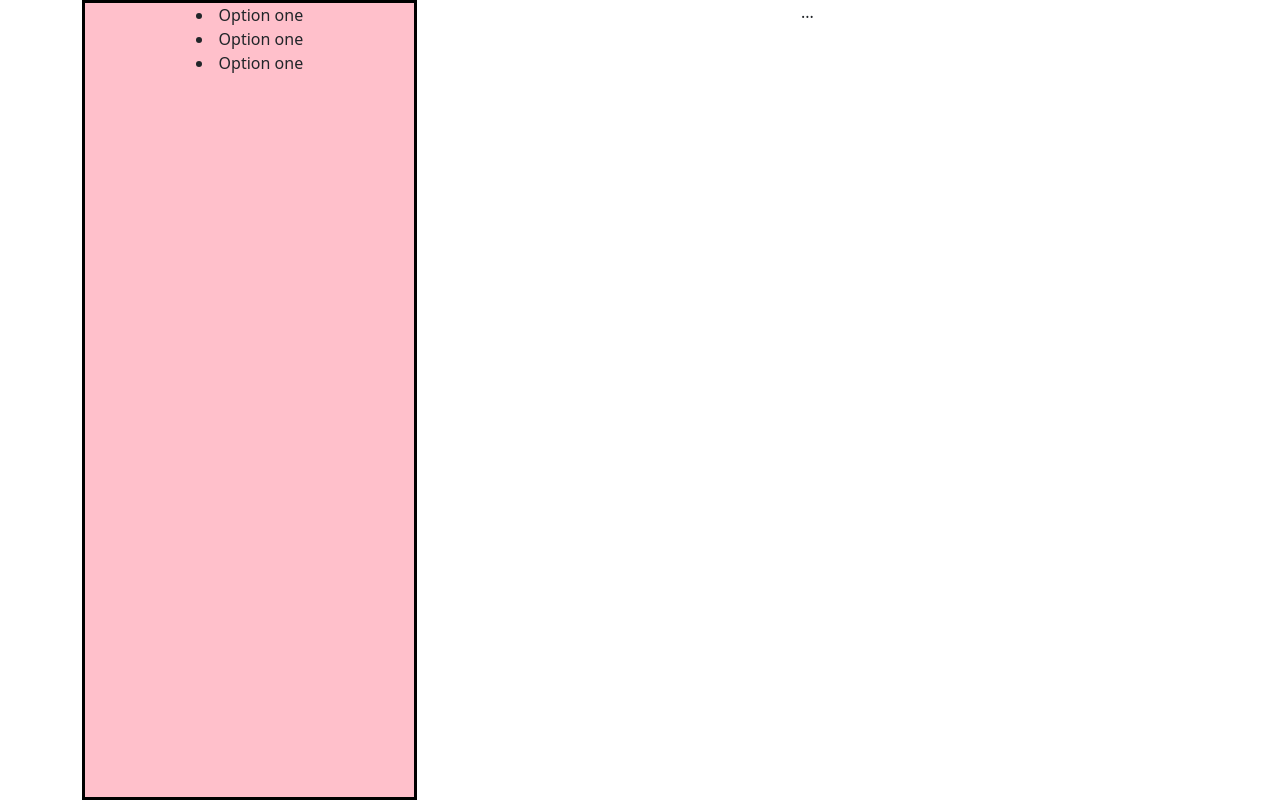
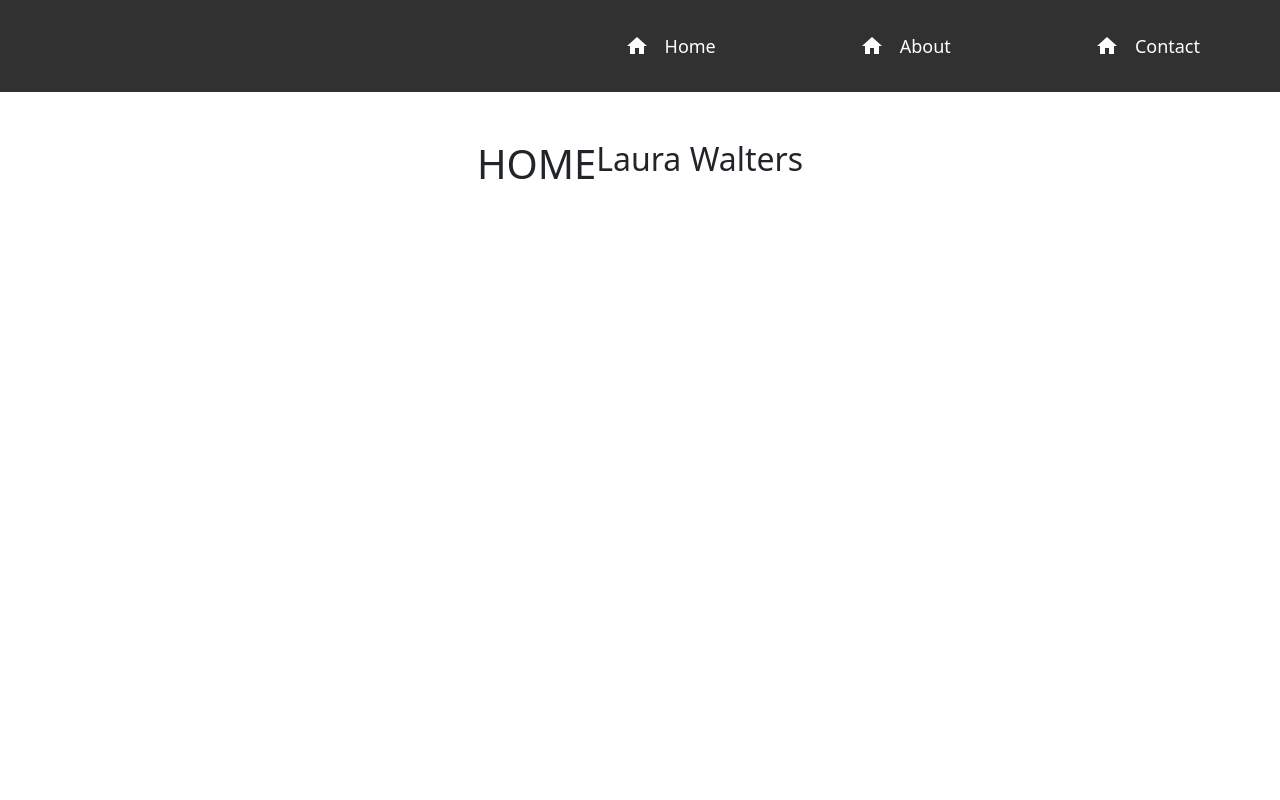
Before and after one commit to laurawalters1/Laura-Walters-Portfolio, a React (Create React App) app: page / in a window 1280 px wide. Built offline with nearby package versions, Linux system fonts and the light colour scheme.

Commit message:
navbar and header

```diff
--- a/package.json
+++ b/package.json
@@ -1,6 +1,6 @@
 {
   "name": "laura-walters-portfolio",
-  "homepage": "https://laurawalters1.github.io/laura-walters-portfolio",
+  "homepage": "https://laurawalters1.github.io/laura-walters-portfolio/",
   "version": "0.1.0",
   "private": true,
   "dependencies": {
@@ -11,11 +11,12 @@
     "@testing-library/react": "^13.2.0",
     "@testing-library/user-event": "^13.5.0",
     "axios": "^0.27.2",
-    "bootstrap": "^5.1.3",
+    "bootstrap": "^5.2.0-beta1",
     "dotenv": "^16.0.1",
     "gh-pages": "^4.0.0",
     "react": "^18.1.0",
     "react-dom": "^18.1.0",
+    "react-router-dom": "^6.3.0",
     "react-scripts": "5.0.1",
     "web-vitals": "^2.1.4"
   },
--- a/src/App.css
+++ b/src/App.css
@@ -1,57 +1,8 @@
-.App {
-  text-align: center;
+* {
+  margin: 0;
 }
 
-.App-logo {
-  height: 40vmin;
-  pointer-events: none;
+body {
+  margin: 0;
+  padding: 0;
 }
-
-@media (prefers-reduced-motion: no-preference) {
-  .App-logo {
-    animation: App-logo-spin infinite 20s linear;
-  }
-}
-
-.App-header {
-  background-color: #282c34;
-  min-height: 100vh;
-  display: flex;
-  flex-direction: column;
-  align-items: center;
-  justify-content: center;
-  font-size: calc(10px + 2vmin);
-  color: white;
-}
-
-.App-link {
-  color: #61dafb;
-}
-
-.container {
-  display: flex;
-}
-
-.container__sidebar {
-  width: 30%;
-  height: 100vh;
-  border: solid black 3px;
-  background-color: pink;
-}
-
-.container__main {
-  /* Take the remaining width */
-  flex: 1;
-
-  /* Make it scrollable */
-  overflow: auto;
-}
-
-@keyframes App-logo-spin {
-  from {
-    transform: rotate(0deg);
-  }
-  to {
-    transform: rotate(360deg);
-  }
-}
--- a/src/App.js
+++ b/src/App.js
@@ -1,25 +1,32 @@
-import MenuIcon from "@mui/icons-material/Menu";
 import "./App.css";
+import Offcanvas from "./components/Offcanvas";
+import { BrowserRouter as Router, Routes, Route } from "react-router-dom";
+import Home from "./pages/Home";
+import Contact from "./pages/Contact";
+import Navbar from "./components/Navbar";
+import About from "./pages/About";
 
 function App() {
   return (
     <div className="App">
-      <div className="container">
-        {/* <!-- Sidebar --> */}
-        <MenuIcon className="d-lg-none" />
-        <aside className="container__sidebar">
-          <div class="list-group">
-            {/* <MenuIcon /> */}
+      <Router>
+        <div class="">
+          <header className="d-lg-none d-flex"></header>
+          {/* <!-- Sidebar --> */}
+          <aside class="container__sidebar">
+            <Navbar className="d-none bg-dark d-lg-flex" />
+          </aside>
 
-            <li>Option one</li>
-            <li>Option one</li>
-            <li>Option one</li>
-          </div>
-        </aside>
-
-        {/* <!-- Main --> */}
-        <main class="container__main">...</main>
-      </div>
+          {/* <!-- Main --> */}
+          <main class="container__main mt-5">
+            <Routes>
+              <Route path="/" element={<Home />} />
+              <Route path="/contact" element={<Contact />} />
+              <Route path="/about" element={<About />} />
+            </Routes>
+          </main>
+        </div>
+      </Router>
     </div>
   );
 }
--- /dev/null
+++ b/src/components/Navbar.css
@@ -0,0 +1,10 @@
+:root {
+  --peach: #ff8b56;
+  --charcoal: #313131;
+}
+.navbar {
+  position: sticky;
+  top: 0px;
+  width: 100%;
+  background-color: var(--charcoal) !important;
+}
--- /dev/null
+++ b/src/components/Navbar.jsx
@@ -0,0 +1,31 @@
+import React from 'react'
+import { Link } from 'react-router-dom'
+import './Navbar.css'
+import { OffcanvasData } from './OffcanvasData'
+import '../App.css'
+import Offcanvas from './Offcanvas'
+
+function Navbar() {
+  return (
+    // <div class="aside d-none m-0 d-lg-flex">
+
+    <div className="navbar  p-3">
+      <Offcanvas className="d-flex  d-lg-none"/>
+        <div className='nav d-none  d-lg-flex'>
+    {OffcanvasData.map((item, index)=>{
+            return <li key={index} className={item.cName}>
+              <Link to={item.path} className="nav-item m-5" >
+                {item.icon}
+                <span>{item.title}</span>
+              </Link>
+            </li>
+          })}
+          </div>
+    </div>
+
+
+
+  )
+}
+
+export default Navbar
--- /dev/null
+++ b/src/components/Offcanvas.css
@@ -0,0 +1,86 @@
+:root {
+  --peach: #ff8b56;
+  --charcoal: #313131;
+}
+
+.navbar {
+  margin: 0;
+  background-color: var(--charcoal);
+  /* height: 80px; */
+  display: flex;
+  justify-content: start;
+  align-items: center;
+  position: sticky;
+}
+
+menu-bars {
+  margin-left: 2rem;
+  font-size: 2rem;
+  background: var(--charcoal);
+}
+
+.nav-menu {
+  background-color: var(--charcoal);
+  width: 250px;
+  height: 100vh;
+  display: flex;
+  justify-content: center;
+  position: fixed;
+  top: 0;
+  left: -100%;
+  transition: 850ms;
+}
+
+.nav-menu.active {
+  left: 0;
+  transition: 350ms;
+}
+
+.nav-text {
+  display: flex;
+  justify-content: start;
+  align-items: center;
+  padding: 8px 0px 8px 16px;
+  list-style: none;
+  height: 60px;
+}
+
+.nav-text a {
+  text-decoration: none;
+  color: white;
+  font-size: 18px;
+  width: 95%;
+  height: 100%;
+  display: flex;
+  align-items: center;
+  padding: 0 16px;
+  border-radius: 4px;
+}
+
+.nav-text a:hover {
+  background-color: var(--peach);
+  color: white;
+}
+
+.nav-menu-items {
+  width: 100%;
+}
+
+.navbar-toggle {
+  background-color: var(--charcoal);
+  width: 100%;
+  height: 80px;
+  display: flex;
+  justify-content: start;
+  align-items: center;
+}
+
+.close-canvas:hover {
+  color: var(--peach);
+  background-color: var(--peach);
+  border-radius: 4px;
+}
+
+span {
+  margin-left: 16px;
+}
--- /dev/null
+++ b/src/components/Offcanvas.jsx
@@ -0,0 +1,44 @@
+import React, {useState} from "react";
+import MenuIcon from "@mui/icons-material/Menu";
+import CloseIcon from "@mui/icons-material/Close";
+import { Link } from "react-router-dom";
+import {OffcanvasData} from './OffcanvasData'
+import './Offcanvas.css'
+import '../App.css'
+
+function Offcanvas() {
+  const [sidebar, setSidebar] = useState(false)
+
+  const onCanvas = () =>setSidebar(!sidebar)
+
+  return (
+    <div>
+      <div className="navbar px-4 d-lg-none">
+        <Link to="#" className="menu-bars">
+          <MenuIcon className="d-lg-none text-white" onClick={onCanvas} />
+        </Link>
+
+      </div>
+      <nav className={sidebar ? 'nav-menu active' : 'nav-menu'}>
+        <ul className="nav-menu-items">
+          <li className="navbar-toggle">
+            <Link to="#" className="menu-bars">
+              <CloseIcon onClick={onCanvas} className="close-canvas text-white"/>
+            </Link>
+          </li>
+          {OffcanvasData.map((item, index)=>{
+            return <li key={index} className={item.cName}>
+              <Link to={item.path} onClick={onCanvas}>
+                {item.icon}
+                <span>{item.title}</span>
+              </Link>
+            </li>
+          })}
+          <li className="navbar-toggle"></li>
+        </ul>
+      </nav>
+    </div>
+  );
+}
+
+export default Offcanvas;
--- /dev/null
+++ b/src/components/OffcanvasData.jsx
@@ -0,0 +1,25 @@
+import React from 'react'
+import MenuIcon from "@mui/icons-material/Menu";
+import CloseIcon from "@mui/icons-material/Close";
+import HomeIcon from "@mui/icons-material/Home";
+
+export const OffcanvasData = [
+    {
+        title: 'Home',
+        path: '/',
+        icon: <HomeIcon />,
+        cName: 'nav-text'
+    },
+    {
+        title: 'About',
+        path: '/about',
+        icon: <HomeIcon />,
+        cName: 'nav-text'
+    },
+    {
+        title: 'Contact',
+        path: '/contact',
+        icon: <HomeIcon />,
+        cName: 'nav-text'
+    }
+]
--- /dev/null
+++ b/src/pages/About.js
@@ -0,0 +1,12 @@
+import React from "react";
+import "../App.css";
+
+function About() {
+  return (
+    <main className="">
+      <h1>ABOUT</h1>
+    </main>
+  );
+}
+
+export default About;
--- /dev/null
+++ b/src/pages/Contact.js
@@ -0,0 +1,12 @@
+import React from "react";
+import "../App.css";
+
+function Contact() {
+  return (
+    <main className="">
+      <h1>CONTACT</h1>
+    </main>
+  );
+}
+
+export default Contact;
--- /dev/null
+++ b/src/pages/Home.jsx
@@ -0,0 +1,16 @@
+import React from "react";
+import "../App.css";
+import pic from "../laurawalters3.jpeg"
+
+function Home() {
+  return (
+    <main className="d-flex justify-content-center">
+      <h1>HOME</h1>
+
+      <h2>Laura Walters</h2>
+
+    </main>
+  );
+}
+
+export default Home;
```
Also changed, not shown: src/laurawalters3.jpeg (added), 1 other file (tests, documents, lock files or other folders).
